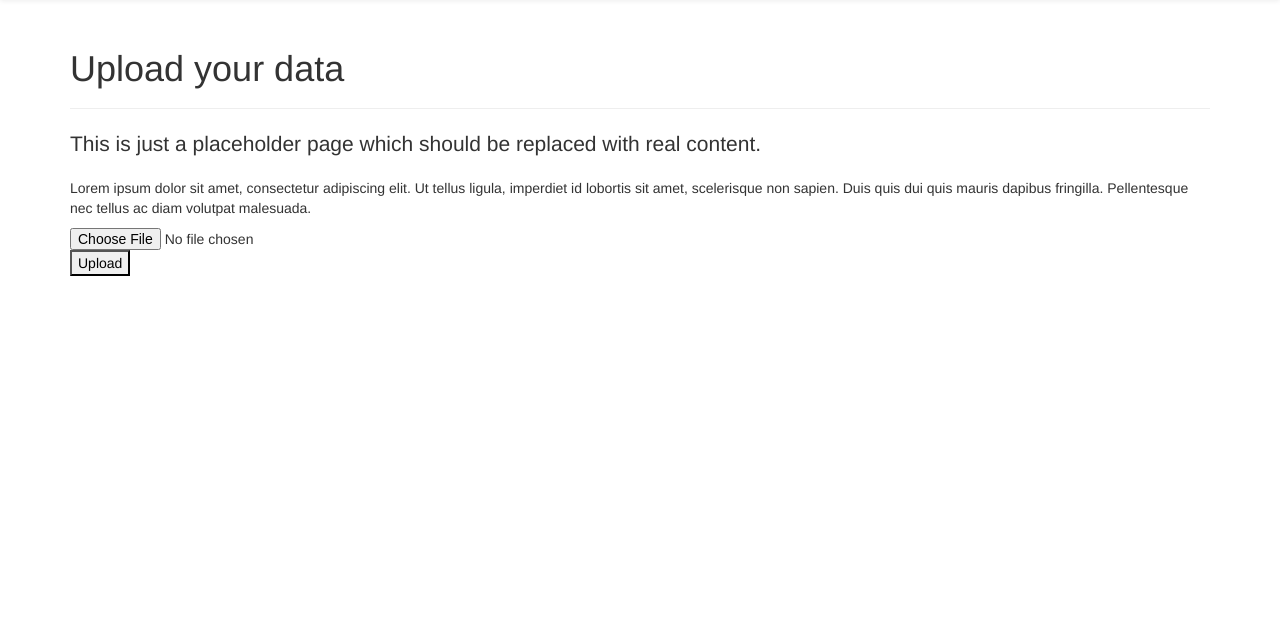
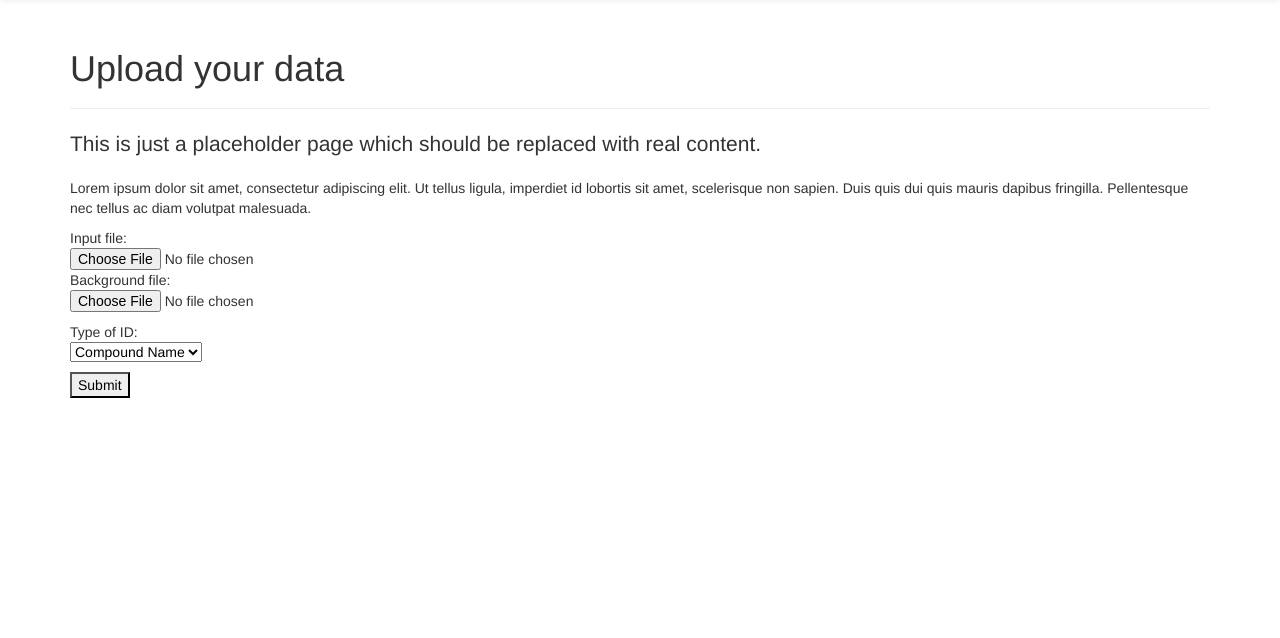
Before and after one commit to afrendeiro/alchemy, a Flask app: template templates/pages/upload.html in a window 1280 px wide. Shown: the part 51-689 px from the top of the page. Run offline with Flask 2, Linux system fonts and the light colour scheme; the template is opened without the code that fills it, so the values that code supplies are empty; parts of the project's set-up code (start-up, migrations or seed data) failed here and were passed over; some libraries are stand-ins or nearby versions.

Commit message:
more configurability in Flask app; Bokeh plotting

```diff
--- a/app.py
+++ b/app.py
@@ -15,6 +15,7 @@ from werkzeug import secure_filename
 from bokeh.embed import components
 from bokeh.plotting import figure
 from bokeh.resources import INLINE
+from bokeh.templates import RESOURCES
 from bokeh.util.string import encode_utf8
 
 # Flask settings/configs
@@ -72,55 +73,70 @@ def process():
     Receive the upload smiles, process and retrieve results.
     """
     from alchemy import alchemy
-    # filename = "t.csv"
+    from collections import OrderedDict
 
     if request.method == 'POST':
         render_template('pages/process.html')
-        file = request.files['file']
-        if file and allowed_file(file.filename):
-            filename = secure_filename(file.filename)
-            file.save(os.path.join(app.config['UPLOAD_FOLDER'], filename))
+
+        input_file = request.files['input_file']
+        background_file = request.files['background_file']
+        if input_file and allowed_file(input_file.filename):
+            input_filename = secure_filename(input_file.filename)
+            input_file.save(os.path.join(app.config['UPLOAD_FOLDER'], input_filename))
+
+            if background_file and allowed_file(background_file.filename):
+                background_filename = secure_filename(background_file.filename)
+                background_file.save(os.path.join(app.config['UPLOAD_FOLDER'], background_filename))
+
+            # Assemble arguments
+            # input_file
+            args = [
+                os.path.join(app.config['UPLOAD_FOLDER'], input_filename)]
+            # background
+            if background_file and allowed_file(background_file.filename):
+                args += [
+                    "-b",
+                    os.path.join(app.config['UPLOAD_FOLDER'], background_filename)]
+            # input_type
+            args += [
+                "-t",
+                request.form.get('input_type')]
+            # delimiter
+            args += [
+                "-d",
+                request.form.get('delimiter')]
+            # header
+            # annotation_output
+            # background_annotation_output
+            # enrichment_output
+            # enrich
+            # processors
+            # tmp_dir
 
             # start processing data
-            (annotated_query, enriched_query) = alchemy.main([
-                os.path.join(app.config['UPLOAD_FOLDER'], filename),  # input_file
-                # background
-                # input_type
-                # delimiter
-                # header
-                # annotation_output
-                # background_annotation_output
-                # enrichment_output
-                # enrich
-                # processors
-                # tmp_dir
-            ])
+            annotated_query, enriched_query = alchemy.main(args)
 
             # return results
-            from collections import OrderedDict
 
             # Bokeh graph
-            # Create a polynomial line graph
-            fig = figure(title="Polynomial")
-            fig.line(range(5), range(5), color="#000000", line_width=2)
+            fig = figure(title="Volcano plot")
+            fig.scatter(enriched_query.oddsratio, enriched_query.corrected_pvalue, color="#000000")
             fig.logo = None
             fig.toolbar_location = None
 
             # Configure resources to include BokehJS inline in the document.
-            # For more details see:
-            #   http://bokeh.pydata.org/en/latest/docs/reference/resources_embedding.html#bokeh-embed
-            js_resources = INLINE.render_js()
-            css_resources = INLINE.render_css()
-
-            # For more details see:
-            #   http://bokeh.pydata.org/en/latest/docs/user_guide/embedding.html#components
-            script, div = components(fig, INLINE)
+            plot_resources = RESOURCES.render(
+                js_raw=INLINE.js_raw,
+                css_raw=INLINE.css_raw,
+                js_files=INLINE.js_files,
+                css_files=INLINE.css_files,
+            )
+            script, div = components(fig)
             html = flask.render_template(
                 'pages/results.html',
                 plot_script=script,
                 plot_div=div,
-                js_resources=js_resources,
-                css_resources=css_resources,
+                plot_resources=plot_resources,
                 compounds=OrderedDict(zip(
                     enriched_query.index, enriched_query.corrected_pvalue))
             )
--- a/templates/pages/upload.html
+++ b/templates/pages/upload.html
@@ -3,15 +3,29 @@
 {% block content %}
 
 <div class="page-header">
-  <h1>Upload your data</h1>
+    <h1>Upload your data</h1>
 </div>
 <p class="lead">This is just a placeholder page which should be replaced with real content.</p>
 <p>Lorem ipsum dolor sit amet, consectetur adipiscing elit. Ut tellus ligula, imperdiet id lobortis sit amet, scelerisque non sapien. Duis quis dui quis mauris dapibus fringilla. Pellentesque nec tellus ac diam volutpat malesuada.</p>
 
 <form action="/process" method=post enctype=multipart/form-data>
-      <p><input type=file name=file>
-         <input type=submit value=Upload>
-    </form>
+    <p>
+        Input file:<br>
+        <input type=file name=input_file>
+        Background file:<br>
+        <input type=file name=background_file>
+    <p>
+        Type of ID:<br>
+        <select name="input_type">
+            <option value="name">Compound Name</option>
+            <option value="smiles">SMILES</option>
+            <option value="CHEMBLID">CHEMBL ID</option>
+            <option value="CHEBIID">CHEBI ID</option>
+        </select>
+    </p>
+    <input type=submit value=Submit>
+
+</form>
 
 <p>
 {% for file in files %}
```
Also changed, not shown: templates/pages/results.html (+3 -5 lines).
